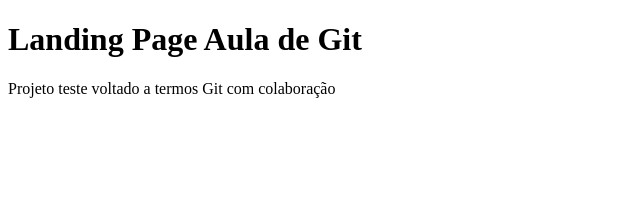
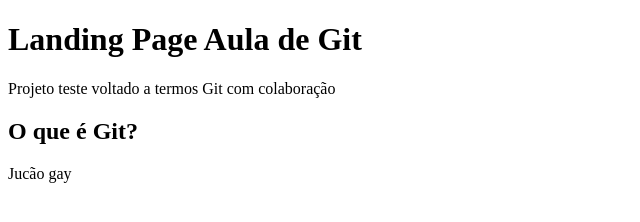
Before and after one commit to GabrielFTU/aula_git, a plain HTML site: page src/index.html in a window 1280 px wide. Shown: the whole page, without its empty margins (0-640 px from the left). Drawn offline with Linux system fonts and the light colour scheme.

Commit message:
Incluindo section

```diff
--- a/src/index.html
+++ b/src/index.html
@@ -13,5 +13,11 @@
         <p>Projeto teste voltado a termos Git com colaboração</p>
     </header>
 </body>
+<main>
+    <section>
+        <h2>O que é Git?</h2>
+        <p>Jucão gay</p>
+    </section>
+</main>
 
 </html>
```
